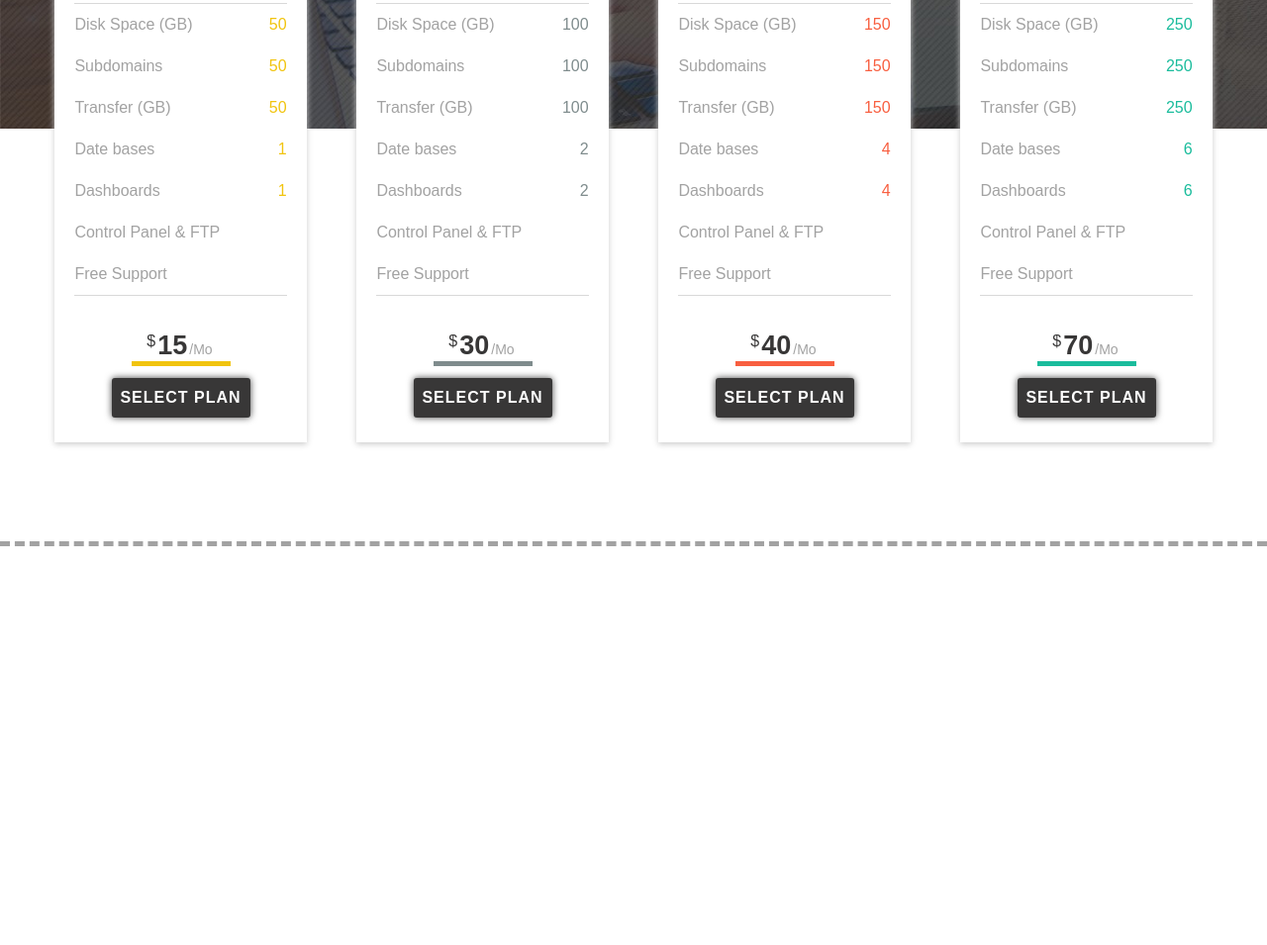
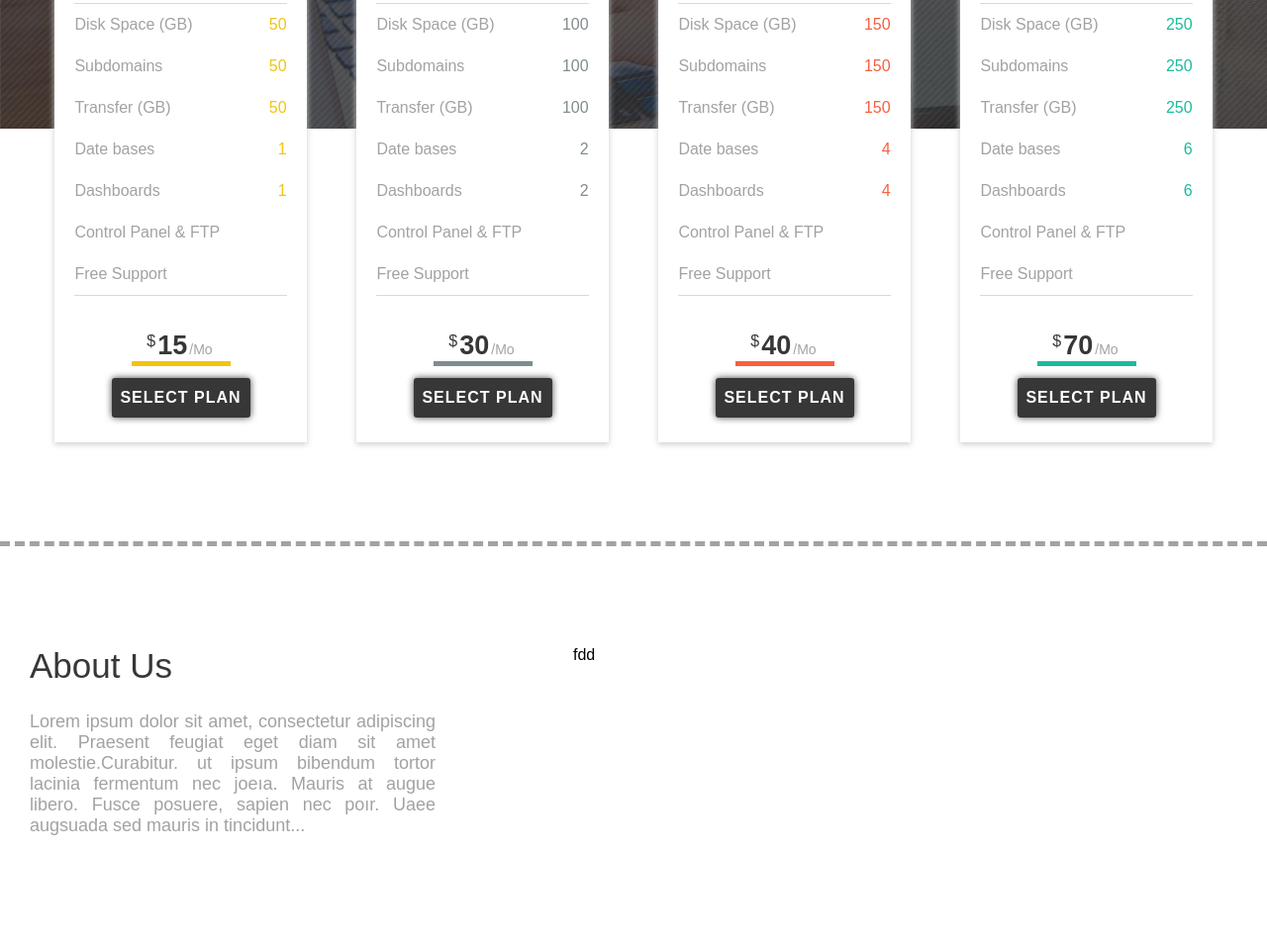
Before and after one commit to Prudkiy/ghost, a website: page public/index.html in a window 1280 px wide. Shown: the part 1636-2591 px from the top of the page at 99% size. Before the commit the page ends 2289 px from the top, so only its background shows below. Drawn offline with nearby package versions, Linux system fonts and the light colour scheme.

Commit message:
start working - about

```diff
--- a/public/index.html
+++ b/public/index.html
@@ -175,6 +175,25 @@
         </div>
         <div class="line"></div>
 
+        <!-- Четвертый блок о нас -->
+        <div class="about view-port">
+            <div class="about__left">
+                <h3>
+                    About Us
+                </h3>
+                <p>
+                        Lorem ipsum dolor sit amet, consectetur adipiscing elit.
+                        Praesent feugiat eget diam sit amet molestie.Curabitur.
+                        ut ipsum bibendum tortor lacinia fermentum nec joeıa.
+                        Mauris at augue libero. Fusce posuere, sapien nec poır.
+                        Uaee augsuada sed mauris in tincidunt...
+                </p>
+            </div>
+            <div class="about__right">
+                fdd
+            </div>
+        </div>
+
     </div>
 
     <div class="modalWindow">
--- /dev/null
+++ b/src/scss/about.scss
@@ -0,0 +1,27 @@
+@import "partials/params";
+@import "partials/mixins";
+@import "partials/media";
+
+.about {
+    display: flex;
+    width: 100%;
+    padding-bottom: 110px;
+    &__left {
+        width: 45%;
+        h3 {
+            font-size: 35px;
+            color: $colorBgBlackHeadline;
+            margin-bottom: 26px;
+        }
+        p {
+            font-size: 18px;
+            text-align: justify;
+            font-weight: normal;
+            color: $colorGrayDiscription;
+            width: 410px;
+        }
+    }
+    &__right {
+        width: 55%;
+    }
+}
```
Also changed, not shown: public/css/bundle.min.css.
